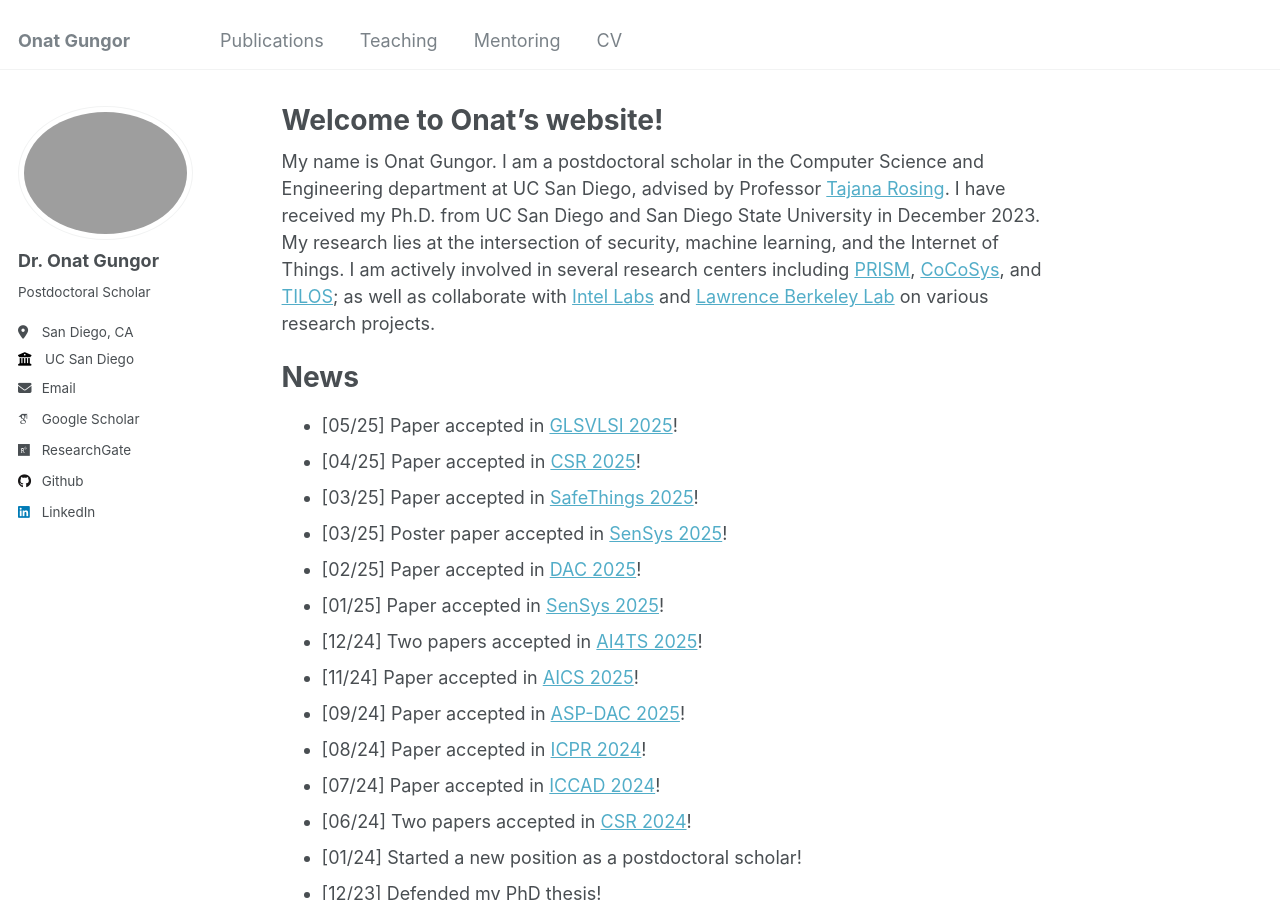
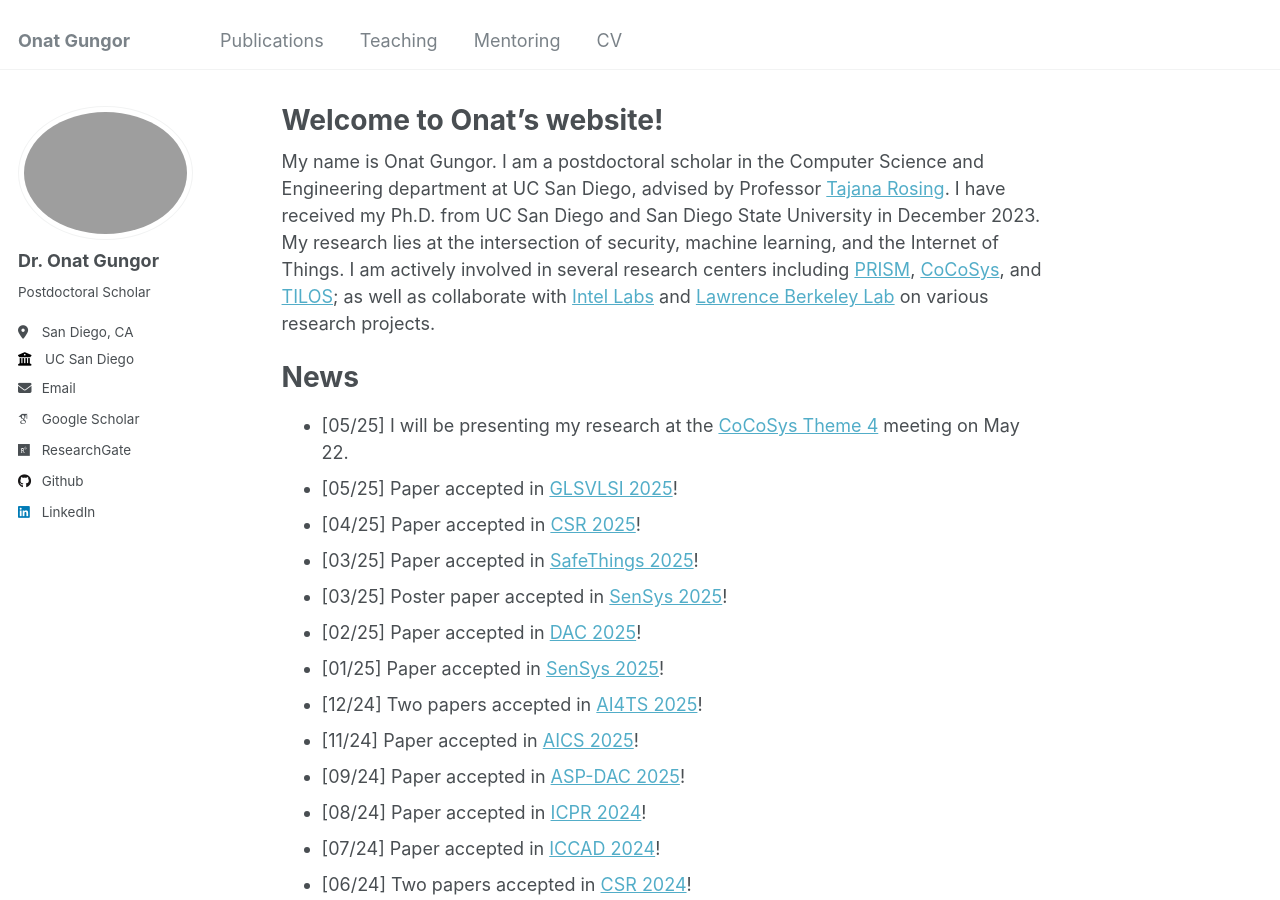
Before and after one commit to onatucsd/onatucsd.github.io, a Jekyll site: the page built from _pages/about.md, in a window 1280 px wide and 900 px high. Built offline with Jekyll 4.4.1, drawn with Linux system fonts in a browser that asks for light colours; some web fonts are replaced.

Commit message:
Update about.md

```diff
--- a/_pages/about.md
+++ b/_pages/about.md
@@ -11,6 +11,7 @@ My name is Onat Gungor. I am a postdoctoral scholar in the Computer Science and
 
 News
 ======
+* [05/25] I will be presenting my research at the [CoCoSys Theme 4](https://cocosys.ece.gatech.edu/theme-4/) meeting on May 22.
 * [05/25] Paper accepted in [GLSVLSI 2025](https://www.glsvlsi.org)!
 * [04/25] Paper accepted in [CSR 2025](https://www.ieee-csr.org)!
 * [03/25] Paper accepted in [SafeThings 2025](https://safethings25.ieee-security.org)!
```
